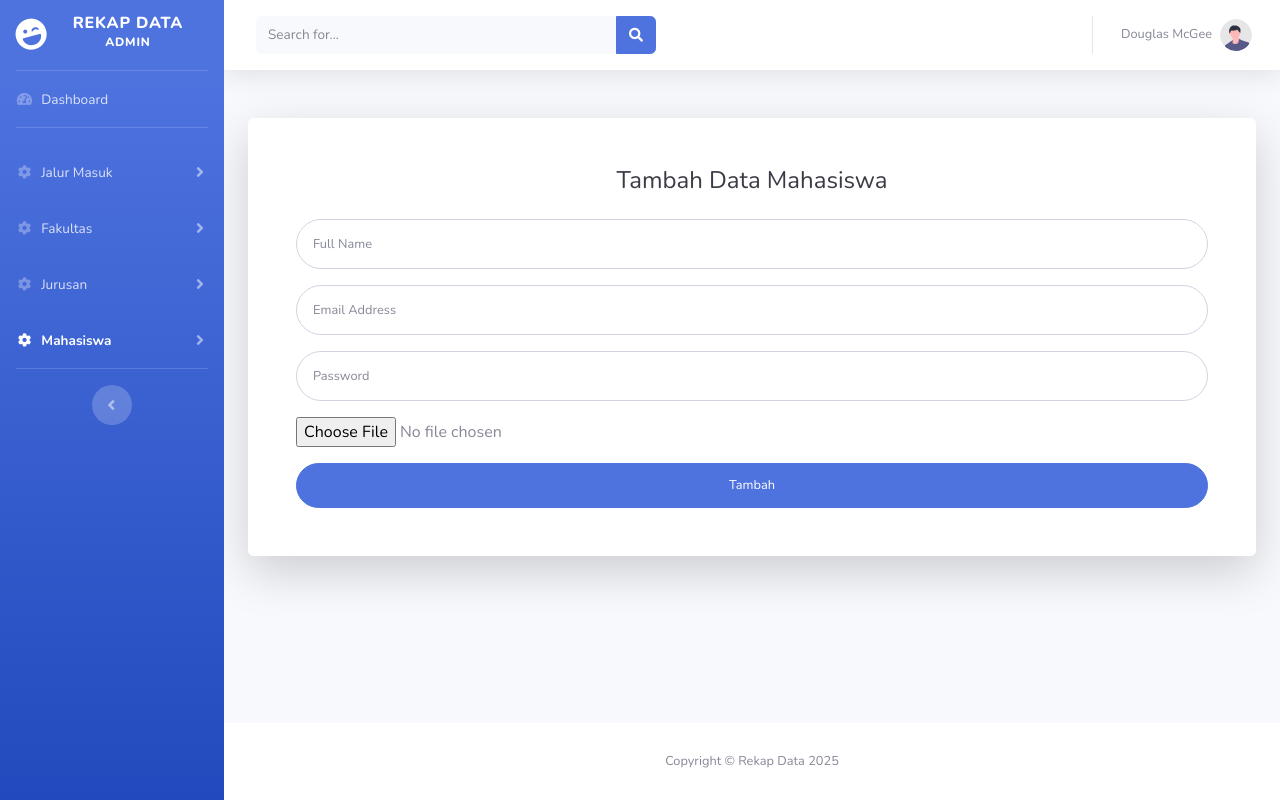
After one commit to mik-sea/Rekap-data, a CodeIgniter app: page /database/index.php/student/add in a window 1280 px wide. The commit adds this page. Run offline with CodeIgniter, Linux system fonts and the light colour scheme.

Commit message:
add students add.php

```diff
--- a/application/controllers/Student.php
+++ b/application/controllers/Student.php
@@ -17,4 +17,11 @@ class Student extends CI_Controller {
 		$this->load->view('students/index',$model);
 		$this->load->view('footer/footer');
     }
+
+    public function add(){
+        $data['page'] = "Add Student";
+        $this->load->view('header/header',$data);
+		$this->load->view('students/add');
+		$this->load->view('footer/footer');
+    }
 }
--- a/application/views/header/header.php
+++ b/application/views/header/header.php
@@ -45,8 +45,8 @@
             <hr class="sidebar-divider my-0">
 
             <!-- Nav Item - Dashboard -->
-            <li class="nav-item <?= $page == 'index'? 'active':'' ?>">
-                <a class="nav-link" href="index.html">
+            <li class="nav-item <?= $page == 'Dashboard Admin'? 'active':'' ?>">
+                <a class="nav-link" href="/rekapdata">
                     <i class="fas fa-fw fa-tachometer-alt"></i>
                     <span>Dashboard</span></a>
             </li>
@@ -95,7 +95,7 @@
                     </div>
                 </div>
             </li>
-            <li class="nav-item">
+            <li class="nav-item <?= $page == 'Student' || $page == 'Add Student' ? 'active':'' ?>">
                 <a class="nav-link collapsed" href="#" data-toggle="collapse" data-target="#collapseFour"
                     aria-expanded="true" aria-controls="collapseFour">
                     <i class="fas fa-fw fa-cog"></i>
@@ -104,8 +104,8 @@
                 <div id="collapseFour" class="collapse" aria-labelledby="headingTwo" data-parent="#accordionSidebar">
                     <div class="bg-white py-2 collapse-inner rounded">
                         <h6 class="collapse-header">Data Mahasiswa</h6>
-                        <a class="collapse-item" href="student/index">Index</a>
-                        <a class="collapse-item" href="jalur/tambahdata.php">Tambah Data</a>
+                        <a class="collapse-item <?= $page == 'Student'? 'active':'' ?>" href="/rekapdata/student/index">Index</a>
+                        <a class="collapse-item <?= $page == 'Add Student'? 'active':'' ?>" href="/rekapdata/student/add">Tambah Data</a>
                     </div>
                 </div>
             </li>
--- /dev/null
+++ b/application/views/students/add.php
@@ -0,0 +1,28 @@
+<div class="container-fluid">
+    <div class="card o-hidden border-0 shadow-lg my-5">
+        <div class="card-body p-0">
+            <div class="p-5">
+                <div class="text-center">
+                    <h1 class="h4 text-gray-900 mb-4">Tambah Data Mahasiswa</h1>
+                </div>
+                <form class="user" method="POST" enctype="multipart/form-data">
+                    <div class="form-group">
+                        <input type="text" class="form-control form-control-user" id="fullname" name="fullname" placeholder="Full Name">
+                    </div>
+                    <div class="form-group">
+                        <input type="email" class="form-control form-control-user" id="exampleInputEmail" name="email" placeholder="Email Address">
+                    </div>
+                    <div class="form-group">
+                            <input type="password" class="form-control form-control-user" id="exampleInputPassword" name="password" placeholder="Password">
+                    </div>
+                    <div class="form-group">
+                    <input type="file" name="gambar" id="gambar" accept="image/*">
+                    </div>
+                    <a href="login.html" class="btn btn-primary btn-user btn-block">
+                        Tambah
+                    </a>
+                </form>
+            </div>
+        </div>
+    </div>
+</div>
```
